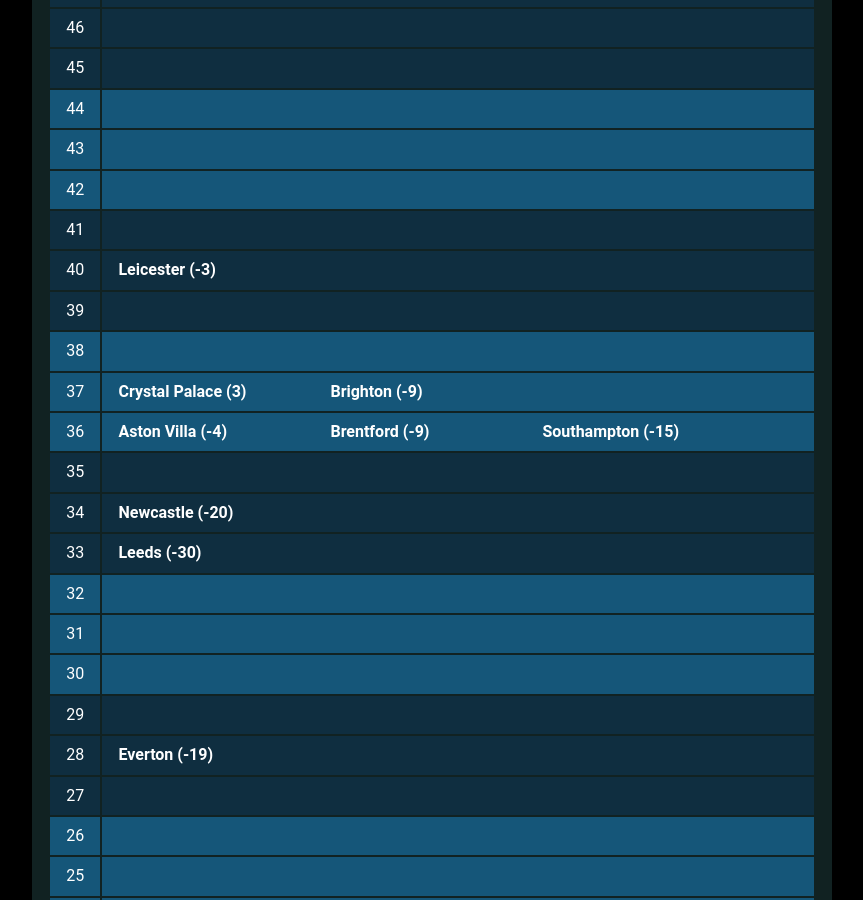
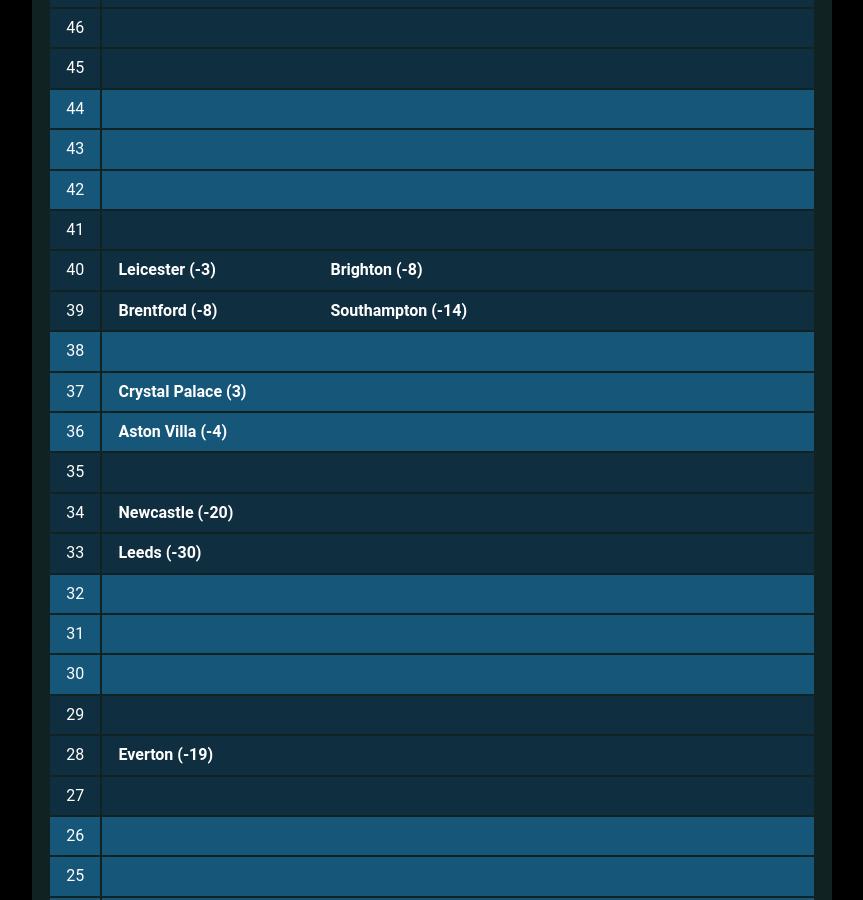
Before and after one commit to muru/muru.github.io, a Jekyll site: the page built from resources.md, in a window 1280 px wide and 900 px high, scrolled down 2608 px. Shown: the whole window, without its empty margins (208-1071 px from the left). Built offline with Jekyll 4.4.1, drawn with Linux system fonts in a browser that asks for light colours; some web fonts are replaced; some of the changed text lies outside the part shown.

Commit message:
updated cann-table: Sun 17 Apr 00:02:31 JST 2022

```diff
--- a/cann-table.html
+++ b/cann-table.html
@@ -91,7 +91,7 @@
 	<tr class="cann-row-2">
 		<td class="cann-point"> 57 </td>
 		<td class="cann-clubs">
-			<span class="club-name"> Tottenham (19) </span>
+			<span class="club-name"> Tottenham (18) </span>
 		</td>
  	</tr>
 	<tr class="cann-row-1">
@@ -107,7 +107,8 @@
 	<tr class="cann-row-1">
 		<td class="cann-point"> 54 </td>
 		<td class="cann-clubs">
-			<span class="club-name"> Arsenal (9) </span>
+			<span class="club-name"> Man Utd (8) </span>
+			<span class="club-name"> Arsenal (8) </span>
 		</td>
  	</tr>
 	<tr class="cann-row-2">
@@ -124,7 +125,6 @@
 		<td class="cann-point"> 51 </td>
 		<td class="cann-clubs">
 			<span class="club-name"> West Ham (9) </span>
-			<span class="club-name"> Man Utd (7) </span>
 		</td>
  	</tr>
 	<tr class="cann-row-1">
@@ -182,11 +182,14 @@
 		<td class="cann-point"> 40 </td>
 		<td class="cann-clubs">
 			<span class="club-name"> Leicester (-3) </span>
+			<span class="club-name"> Brighton (-8) </span>
 		</td>
  	</tr>
 	<tr class="cann-row-2">
 		<td class="cann-point"> 39 </td>
 		<td class="cann-clubs">
+			<span class="club-name"> Brentford (-8) </span>
+			<span class="club-name"> Southampton (-14) </span>
 		</td>
  	</tr>
 	<tr class="cann-row-1">
@@ -198,15 +201,12 @@
 		<td class="cann-point"> 37 </td>
 		<td class="cann-clubs">
 			<span class="club-name"> Crystal Palace (3) </span>
-			<span class="club-name"> Brighton (-9) </span>
 		</td>
  	</tr>
 	<tr class="cann-row-1">
 		<td class="cann-point"> 36 </td>
 		<td class="cann-clubs">
 			<span class="club-name"> Aston Villa (-4) </span>
-			<span class="club-name"> Brentford (-9) </span>
-			<span class="club-name"> Southampton (-15) </span>
 		</td>
  	</tr>
 	<tr class="cann-row-2">
@@ -281,14 +281,14 @@
 	<tr class="cann-row-2">
 		<td class="cann-point"> 22 </td>
 		<td class="cann-clubs">
-			<span class="club-name"> Watford (-31) </span>
+			<span class="club-name"> Watford (-32) </span>
 		</td>
  	</tr>
 	<tr class="cann-row-2">
 		<td class="cann-point"> 21 </td>
 		<td class="cann-clubs">
-			<span class="club-name"> Norwich (-43) </span>
+			<span class="club-name"> Norwich (-44) </span>
 		</td>
  	</tr>
 </table>
-<span id="cann-gen-note"> Generated on  Tuesday, 12 April 2022 at 00:02 JST. </span>
+<span id="cann-gen-note"> Generated on  Sunday, 17 April 2022 at 00:02 JST. </span>
```
